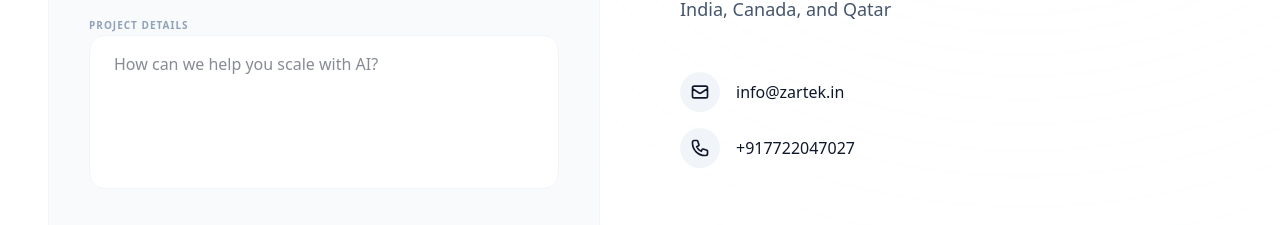
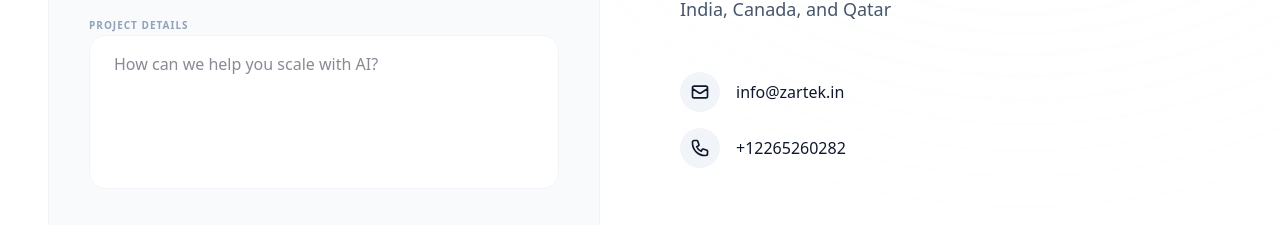
Before and after one commit to zartek-dev/Zartek-UK, a React (Vite) app: page /contact in a window 1280 px wide. Shown: the part 891-1116 px from the top of the page. Built offline with nearby package versions, Linux system fonts and the light colour scheme.

Commit message:
updated contact

```diff
--- a/src/components/Contact.tsx
+++ b/src/components/Contact.tsx
@@ -197,7 +197,7 @@ const Contact: React.FC = () => {
                                                 <path strokeLinecap="round" strokeLinejoin="round" strokeWidth={2} d="M3 5a2 2 0 012-2h3.28a1 1 0 01.948.684l1.498 4.493a1 1 0 01-.502 1.21l-2.257 1.13a11.042 11.042 0 005.516 5.516l1.13-2.257a1 1 0 011.21-.502l4.493 1.498a1 1 0 01.684.949V19a2 2 0 01-2 2h-1C9.716 21 3 14.284 3 6V5z" />
                                             </svg>
                                         </div>
-                                        <span className="text-slate-900 font-medium">+917722047027</span>
+                                        <span className="text-slate-900 font-medium">+12265260282</span>
                                     </div>
                                 </div>
                             </div>
--- a/src/components/ZartekHome.tsx
+++ b/src/components/ZartekHome.tsx
@@ -17,7 +17,7 @@ const ZartekHome: React.FC<ZartekHomeProps> = () => {
         "name": "Zartek UK",
         "image": "https://zartek.co.uk/logo.png",
         "url": "https://zartek.co.uk",
-        "telephone": "+44 20 7946 0000",
+        "telephone": "+12265260282",
         "address": {
             "@type": "PostalAddress",
             "streetAddress": "80-82 Curtain Rd, Shoreditch",
```
